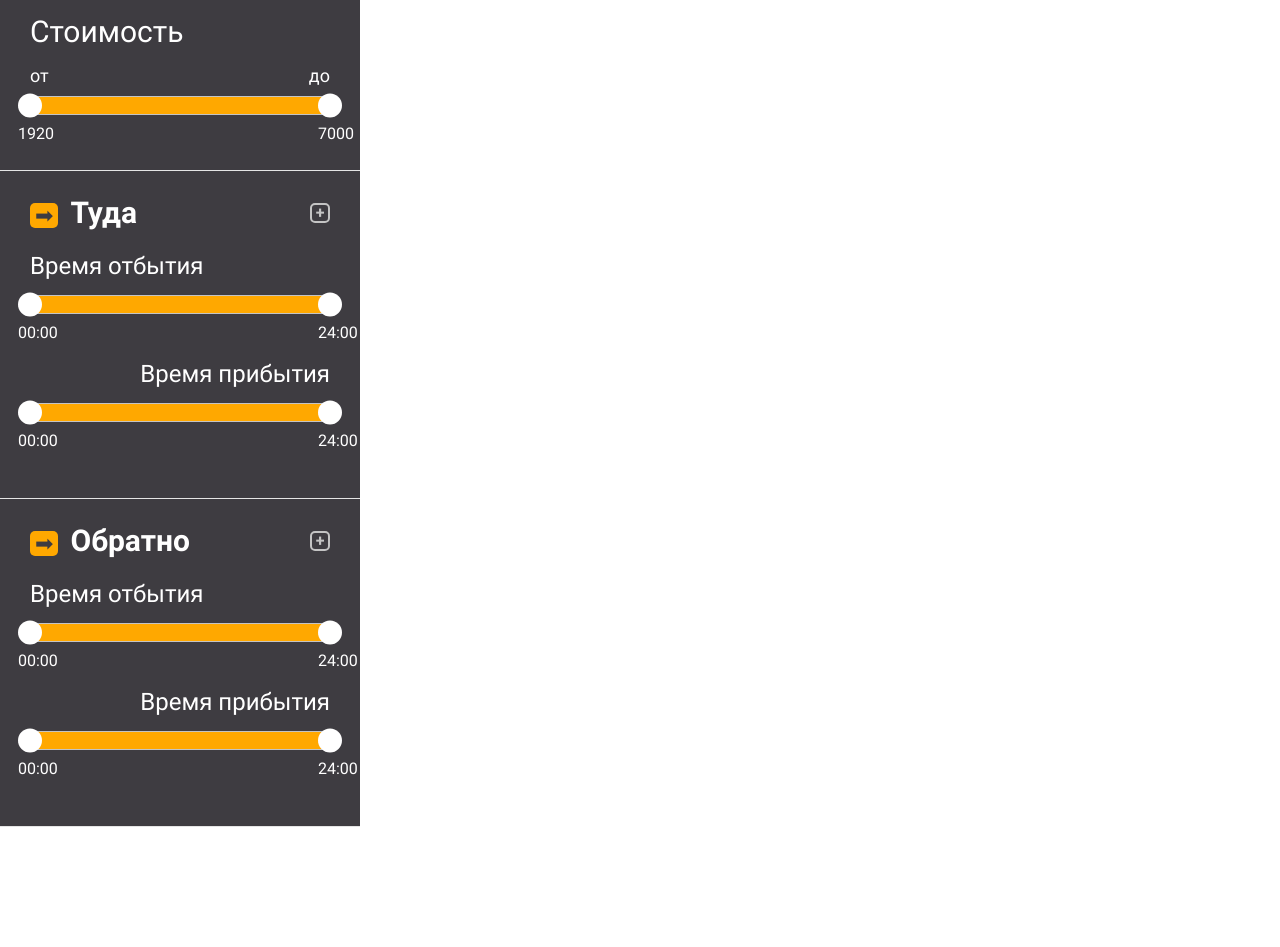
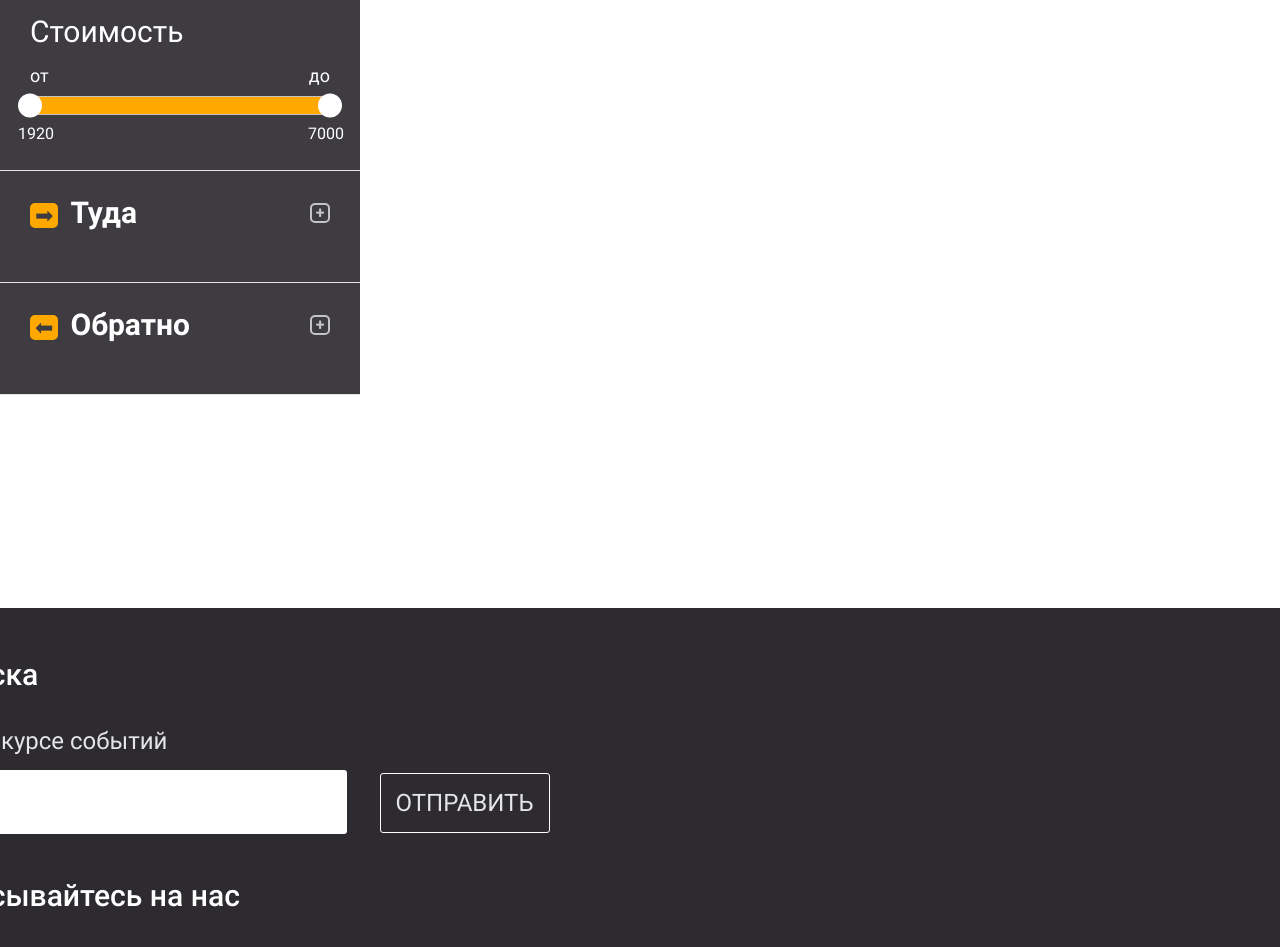
Before and after one commit to elenakoch122/fe-diploma, a React (Create React App) app: page /order/ticket_selection in a window 1280 px wide. Shown: the part 3100-4047 px from the top of the page. Built offline with nearby package versions, Linux system fonts and the light colour scheme; grey boxes are pictures that could not be loaded; the HTML template or start-up script is replaced by a standard one.

Commit message:
finished Filter

```diff
--- a/src/components/blocks/SideBar/Filter/Filter.js
+++ b/src/components/blocks/SideBar/Filter/Filter.js
@@ -10,8 +10,8 @@ export default function Filter() {
       <div className={style.filter__block}><DateFilter /></div>
       <div className={style.filter__block}><OptionsFilter /></div>
       <div className={style.filter__block}><PriceFilter /></div>
-      <div className={style.filter__block}><TimeFilter title='Туда' /></div>
-      <div className={style.filter__block}><TimeFilter title='Обратно' /></div>
+      <div className={style.filter__block}><TimeFilter title='Туда' arrow='from' /></div>
+      <div className={style.filter__block}><TimeFilter title='Обратно' arrow='to' /></div>
     </div>
   );
 }
--- a/src/components/blocks/SideBar/Filter/TimeFilter/TimeFilter.js
+++ b/src/components/blocks/SideBar/Filter/TimeFilter/TimeFilter.js
@@ -3,22 +3,22 @@ import style from './TimeFilter.module.css';
 import RangeSlider from '../../../../elements/RangeSlider/RangeSlider';
 import { time } from '../../../../../data/filter';
 
-export default function TimeFilter({ title }) {
+export default function TimeFilter({ title, arrow }) {
   const [collapse, setCollapse] = useState('+');
   const onClick = () => setCollapse(prev => prev === '+' ? '—' : '+');
 
   return (
-    <>
-      <div className={style.header}>
-        <h4 className={style.header__title}>{title}</h4>
-        <button className={style.header__collapse} onClick={onClick}>{collapse}</button>
-      </div>
+    <details>
+      <summary className={style.header} onClick={onClick}>
+        <h4 className={`${style.header__title} ${style[arrow]}`}>{title}</h4>
+        <div className={style.header__collapse}>{collapse}</div>
+      </summary>
 
       <h5 className={`${style.title} ${style.departure}`}>Время отбытия</h5>
-      <RangeSlider min={time.min} max={time.max} step={time.step} type='time'/>
+      <RangeSlider min={time.min} max={time.max} step={time.step} type='time' />
 
       <h5 className={`${style.title} ${style.arrival}`}>Время прибытия</h5>
-      <RangeSlider min={time.min} max={time.max} step={time.step} type='time'/>
-    </>
+      <RangeSlider min={time.min} max={time.max} step={time.step} type='time' />
+    </details>
   );
 }
--- a/src/components/blocks/SideBar/Filter/TimeFilter/TimeFilter.module.css
+++ b/src/components/blocks/SideBar/Filter/TimeFilter/TimeFilter.module.css
@@ -3,6 +3,7 @@
   justify-content: space-between;
   align-items: center;
   margin-bottom: 22px;
+  cursor: pointer;
 }
 
 .header__title {
@@ -10,8 +11,15 @@
   font-size: 30px;
 }
 
-.header__title::before {
+.from::before {
   content: '\27A1';
+}
+
+.to::before {
+  content: '\2B05';
+}
+
+.from::before, .to::before {
   margin-right: 12px;
   padding: 0 5px;
   font-size: 22px;
@@ -25,11 +33,12 @@
   height: 20px;
   font-family: "Roboto Bold";
   font-size: 16px;
-  line-height: 0;
+  line-height: 1;
   color: #C4C4C4;
   background-color: transparent;
   border: 2px solid #C4C4C4;
   border-radius: 5px;
+  text-align: center;
 }
 
 .title {
--- a/src/components/elements/RangeSlider/RangeSlider.module.css
+++ b/src/components/elements/RangeSlider/RangeSlider.module.css
@@ -12,6 +12,10 @@
   border-radius: 50%;
 }
 
+.thumb:nth-child(2) .caption {
+  left: -10px;
+}
+
 .caption {
   position: relative;
   bottom: -30px;
```
